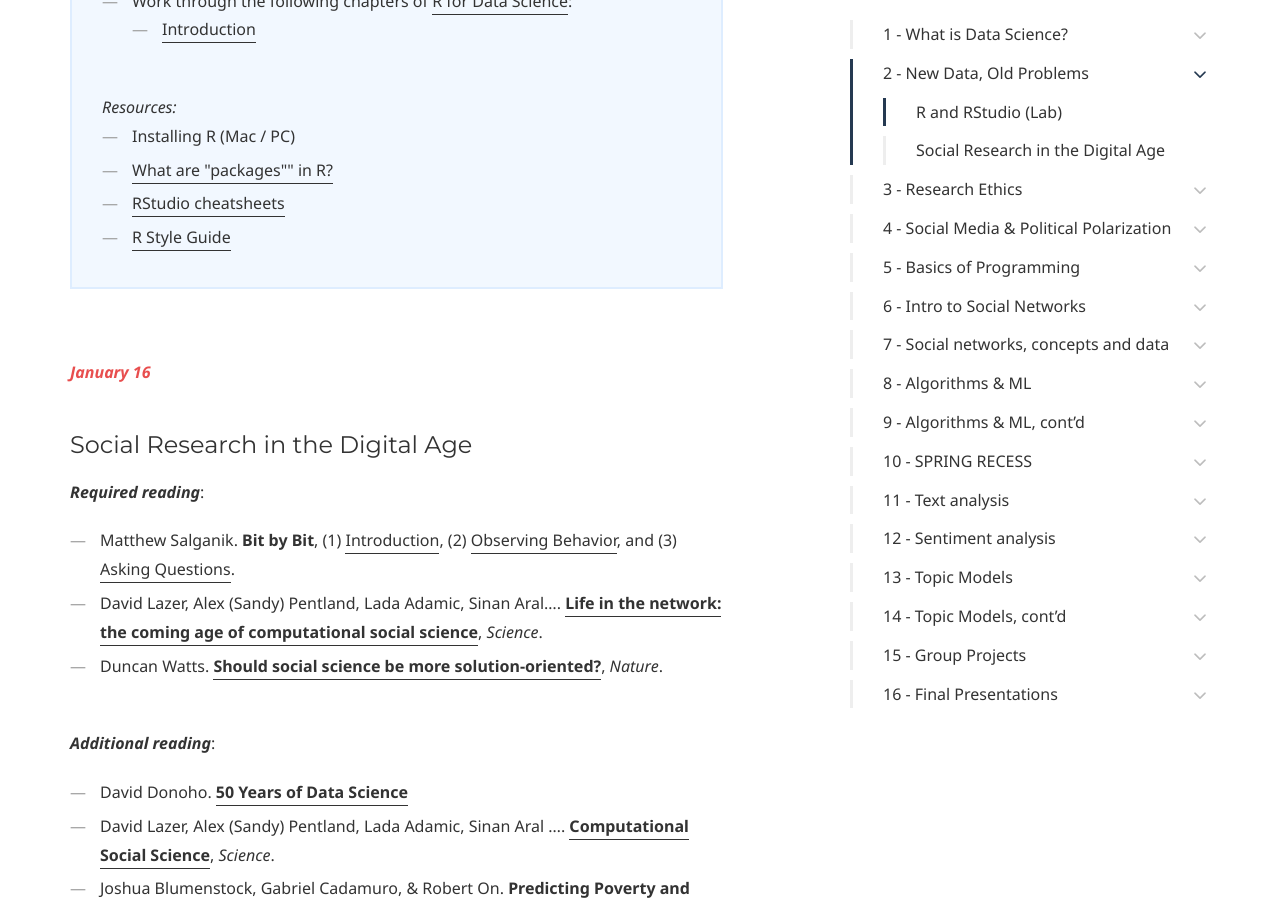
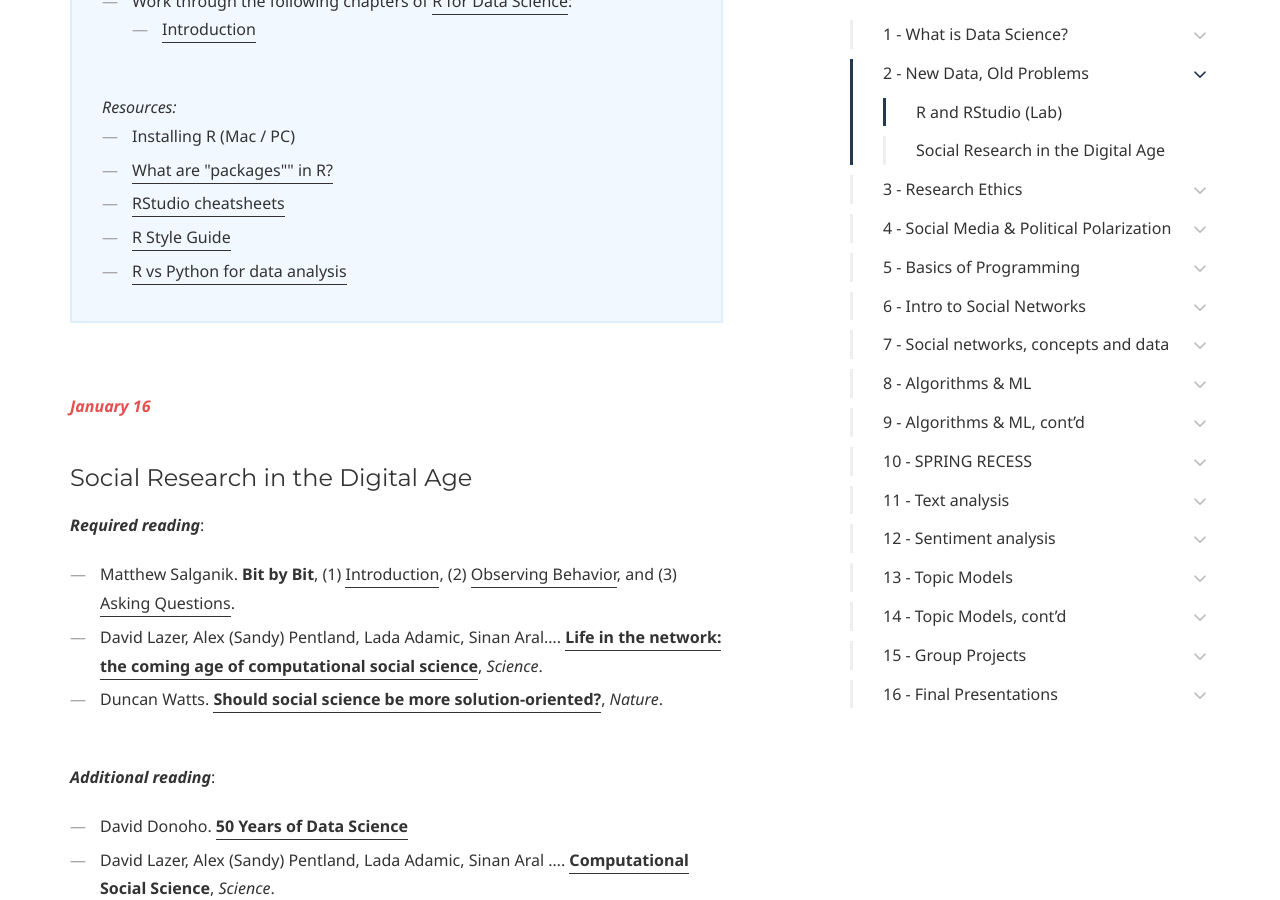
Before and after one commit to dssoc/dssoc.github.io, a Jekyll site: the page built from schedule.md, in a window 1280 px wide and 900 px high, scrolled down 1365 px. Built offline with Jekyll 4.4.1, drawn with Linux system fonts in a browser that asks for light colours; some web fonts are replaced.

Commit message:
update schedule

```diff
--- a/schedule.md
+++ b/schedule.md
@@ -49,6 +49,7 @@
   <li><a href = "http://r-pkgs.had.co.nz/intro.html">What are "packages"" in R?</a></li>
   <li><a href = "https://rstudio.com/resources/cheatsheets/">RStudio cheatsheets</a></li>
   <li><a href = "https://style.tidyverse.org/">R Style Guide</a> </li>
+  <li><a href = "https://www.datacamp.com/community/tutorials/r-or-python-for-data-analysis">R vs Python for data analysis</a></li>
 </ul>
 </div>
 <br/>
```
